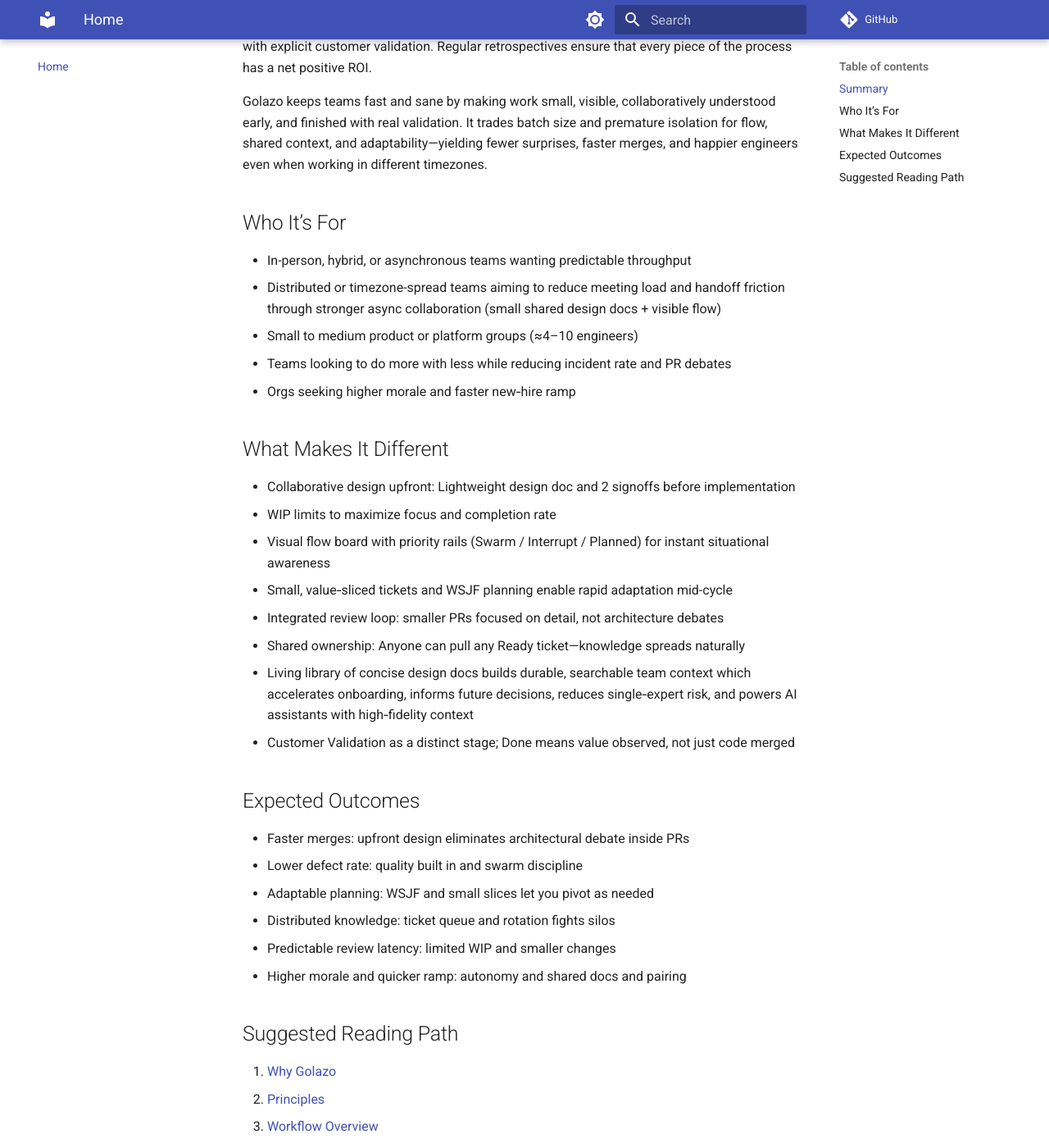
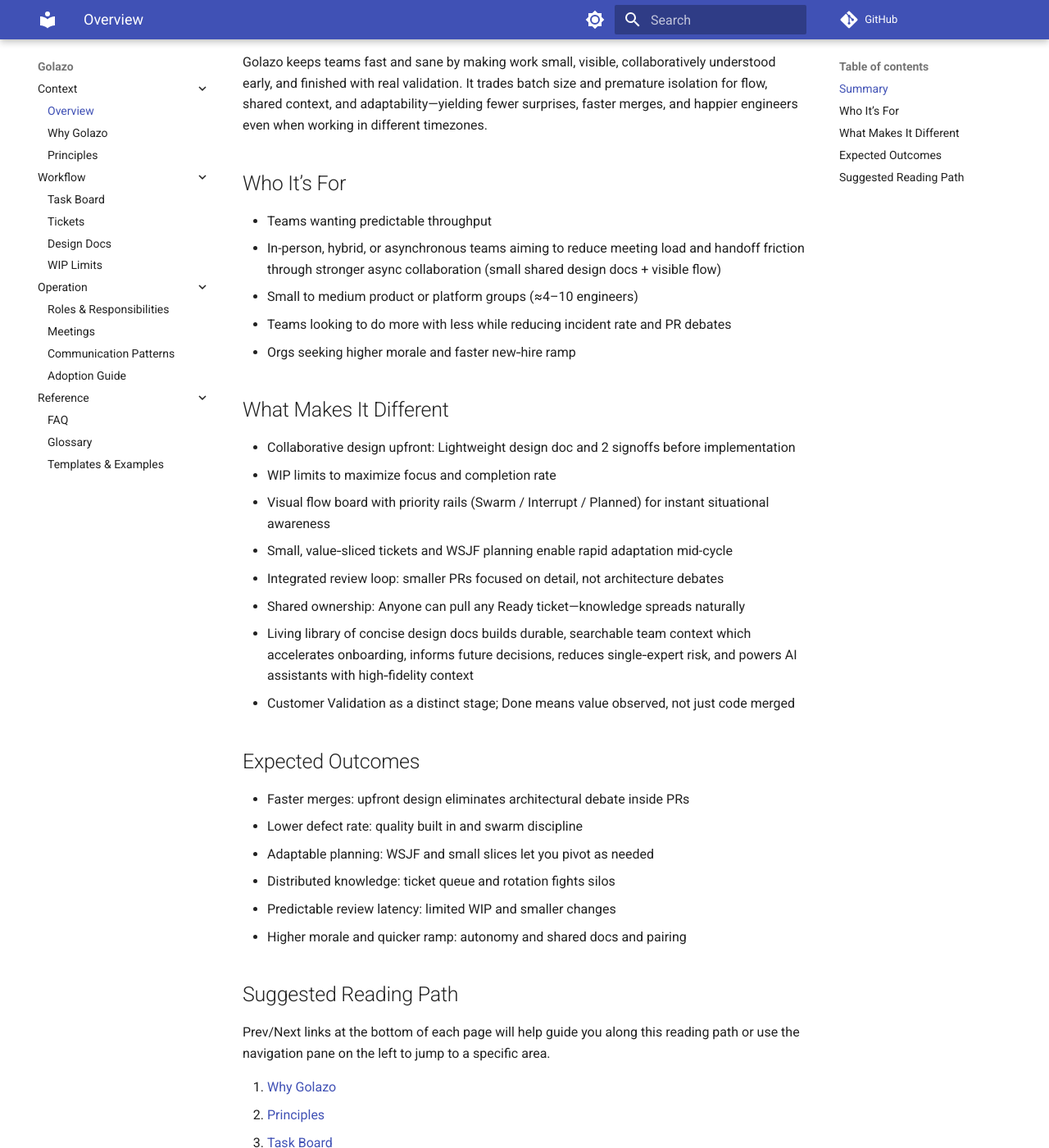
Before and after one commit to microsoft/golazo, an MkDocs documentation site: the page built from docs/index.md, in a window 1280 px wide and 1400 px high, scrolled down 337 px. Shown: the whole window at 82% size. Built offline with MkDocs 1.6.1 and Material for MkDocs 9.7.7, drawn with Linux system fonts in a browser that asks for light colours; comment, search, counter and statistics services are not loaded.

Commit message:
Adjust reading flow

```diff
--- a/docs/index.md
+++ b/docs/index.md
@@ -15,8 +15,9 @@ working in different timezones.
 
 ## Who It’s For
 
-- In-person, hybrid, or asynchronous teams wanting predictable throughput
-- Distributed or timezone-spread teams aiming to reduce meeting load and handoff friction through stronger async collaboration (small shared design docs + visible flow)
+- Teams wanting predictable throughput
+- In-person, hybrid, or asynchronous teams aiming to reduce meeting load and handoff friction
+  through stronger async collaboration (small shared design docs + visible flow)
 - Small to medium product or platform groups (≈4–10 engineers)
 - Teams looking to do more with less while reducing incident rate and PR debates
 - Orgs seeking higher morale and faster new‑hire ramp
@@ -46,9 +47,12 @@ working in different timezones.
 
 ## Suggested Reading Path
 
+Prev/Next links at the bottom of each page will help guide you along this reading path or use the
+navigation pane on the left to jump to a specific area.
+
 1. [Why Golazo](why-golazo.md)
 2. [Principles](principles.md)
-3. [Workflow Overview](workflow-overview.md)
+3. [Task Board](workflow-overview.md)
 4. [Roles & Responsibilities](roles.md)
 5. [Tickets](tickets.md)
 6. [Design Docs](design-docs.md)
--- a/mkdocs.yml
+++ b/mkdocs.yml
@@ -18,23 +18,21 @@ theme:
         icon: material/brightness-4
         name: Switch to light mode
   features:
-    - navigation.tabs
-    - navigation.sections
-    - navigation.top
     - search.suggest
     - search.highlight
     - content.code.copy
+    - navigation.expand
 
 nav:
-  - Home: index.md
   - Context:
+      - Overview: index.md
       - Why Golazo: why-golazo.md
       - Principles: principles.md
   - Workflow:
-      - Workflow Overview: workflow-overview.md
+      - Task Board: task-board.md
+      - Tickets: tickets.md
+      - Design Docs: design-docs.md
       - WIP Limits: wip-and-flow.md
-      - Tickets & Sizing: tickets.md
-      - Design Docs: design-docs.md
   - Operation:
       - Roles & Responsibilities: roles.md
       - Meetings: meetings.md
```
Also changed, not shown: docs/meetings.md (+3 -4 lines), docs/task-board.md (renamed from docs/workflow-overview.md, +0 -10 lines).
